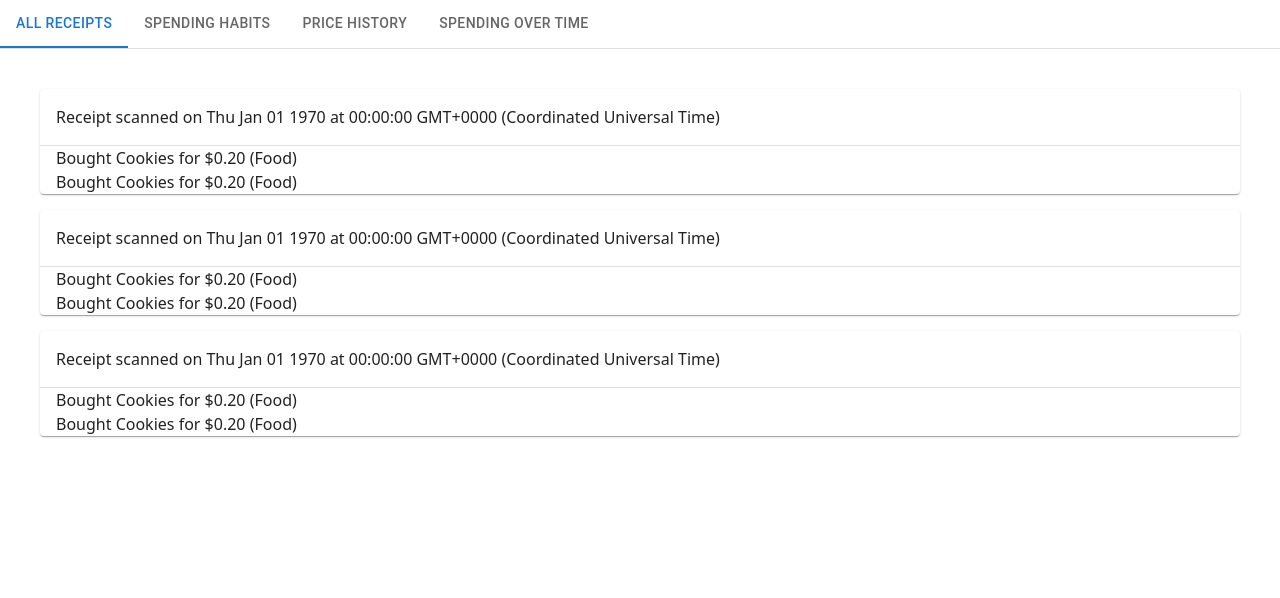
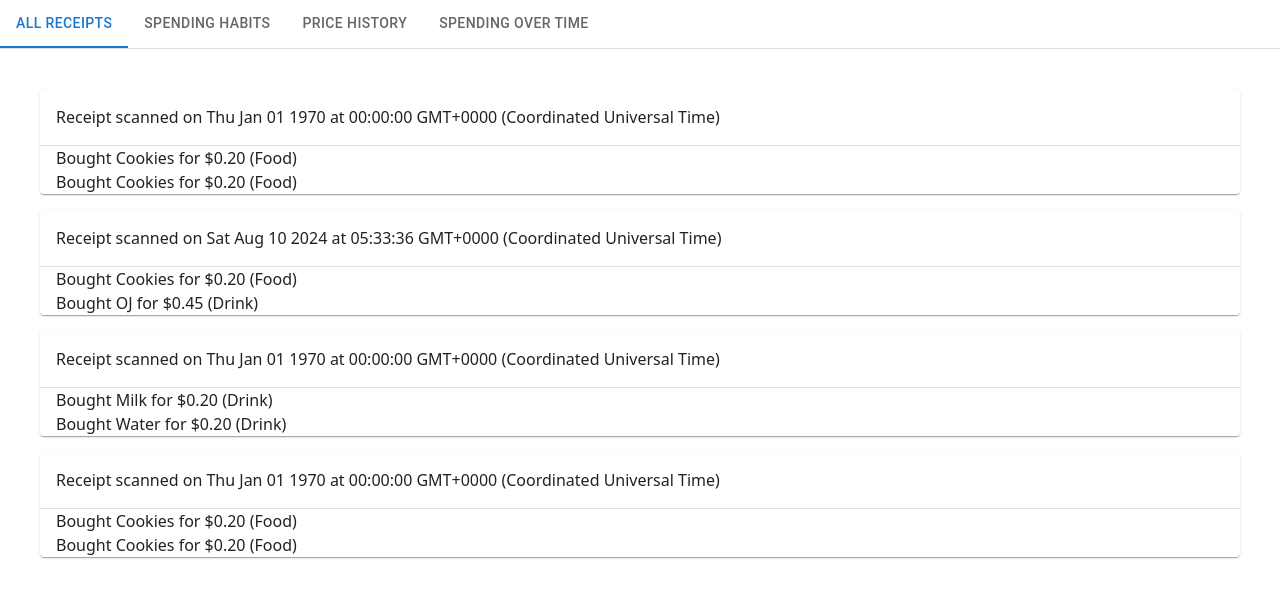
Before and after one commit to mrodz/receiptify, a React app in the folder frontend/: page /stats in a window 1280 px wide. Shown: the top 598 px of the page. Built offline with nearby package versions, Linux system fonts and the light colour scheme; no server answers; the HTML template or start-up script is replaced by a standard one.

Commit message:
Create spending habit pie chart for spending by category

```diff
--- a/frontend/package.json
+++ b/frontend/package.json
@@ -13,6 +13,7 @@
     "@emotion/react": "^11.13.0",
     "@emotion/styled": "^11.13.0",
     "@mui/material": "^5.16.7",
+    "@mui/x-charts": "^7.12.1",
     "firebase": "^10.12.5",
     "react": "^18.3.1",
     "react-dom": "^18.3.1",
--- a/frontend/src/pages/statistics/Statistics.tsx
+++ b/frontend/src/pages/statistics/Statistics.tsx
@@ -3,8 +3,10 @@ import { useLocation } from "react-router-dom";
 import React from "react";
 import { ReactNode, useEffect, useState } from "react";
 import type { User } from "firebase/auth";
-import { Box, Tabs, Tab, Divider, Card } from "@mui/material";
+import { Box, Tabs, Tab } from "@mui/material";
 import {Receipt} from "./receipt";
+import AllReceipts from "./tabs/AllReceipts";
+import SpendingHabits from "./tabs/SpendingHabits";
 
 function Statistics() {
 	const location = useLocation();
@@ -60,8 +62,15 @@ function StatisticsPage() {
         {
             timestamp: new Date(50),
             items: [
+                { name: "Milk", cost: 20, category: "Drink" },
+                { name: "Water", cost: 20, category: "Drink" }
+            ],
+        },
+        {
+            timestamp: new Date(Date.now() - 1000),
+            items: [
                 { name: "Cookies", cost: 20, category: "Food" },
-                { name: "Cookies", cost: 20, category: "Food" }
+                { name: "OJ", cost: 45, category: "Drink" }
             ],
         },
     ])
@@ -89,30 +98,10 @@ function StatisticsPage() {
                 </Tabs>
             </Box>
             <TabPanel index={0} visibleIndex={visibleIndex}>
-                {
-                    receipts?.map((receipt, i) => {
-                        return (
-                            <Card key={i} sx={{marginBottom: 2}}>
-                                <Box padding={2}>
-                                    <span>Receipt scanned on {receipt.timestamp.toDateString()} at {receipt.timestamp.toTimeString()}</span>
-                                </Box>
-                                <Divider></Divider>
-                                {
-                                    receipt.items.map((item, i) => {
-                                        return (
-                                            <Box key={i} paddingLeft={2}>
-                                                <span>Bought {item.name} for ${(item.cost / 100).toLocaleString("en", { minimumFractionDigits: 2 })} ({item.category})</span>
-                                            </Box>
-                                        )
-                                    })
-                                }
-                            </Card>
-                        )
-                    })
-                }
+                <AllReceipts receipts={receipts}/>
             </TabPanel>
             <TabPanel index={1} visibleIndex={visibleIndex}>
-                <div></div>
+                <SpendingHabits receipts={receipts}/>
             </TabPanel>
             <TabPanel index={2} visibleIndex={visibleIndex}>
                 <div></div>
--- /dev/null
+++ b/frontend/src/pages/statistics/tabs/AllReceipts.tsx
@@ -0,0 +1,33 @@
+import { Card, Box, Divider } from "@mui/material";
+
+import { Receipt } from "../receipt";
+
+function AllReceipts(props: { receipts: Receipt[] }) {
+    return (
+        <>
+        {
+            props.receipts?.map((receipt, i) => {
+                return (
+                    <Card key={i} sx={{marginBottom: 2}}>
+                        <Box padding={2}>
+                            <span>Receipt scanned on {receipt.timestamp.toDateString()} at {receipt.timestamp.toTimeString()}</span>
+                        </Box>
+                        <Divider></Divider>
+                        {
+                            receipt.items.map((item, i) => {
+                                return (
+                                    <Box key={i} paddingLeft={2}>
+                                        <span>Bought {item.name} for ${(item.cost / 100).toLocaleString("en", { minimumFractionDigits: 2 })} ({item.category})</span>
+                                    </Box>
+                                )
+                            })
+                        }
+                    </Card>
+                )
+            })
+        }
+        </>
+    )
+}
+
+export default AllReceipts
--- /dev/null
+++ b/frontend/src/pages/statistics/tabs/SpendingHabits.tsx
@@ -0,0 +1,73 @@
+import { Box, Typography, Select, MenuItem } from "@mui/material";
+import { PieChart, PieValueType } from "@mui/x-charts";
+import React from "react";
+
+import { Receipt } from "../receipt";
+
+function CategorySpendingPie(props: { receipts: Receipt[] }) {
+    const [targetMonth, setTargetMonth] = React.useState<number>(0)
+
+    const now =  Date.now()
+    const categoryData: {[key: string]: number} = {}
+    let totalPrice = 0
+
+    for (const receipt of props.receipts) {
+        const date = receipt.timestamp
+        const difference = new Date(now - date.getTime())
+        const months = (11 - difference.getMonth()) + (difference.getUTCFullYear() - 1970) * 12
+
+        if (months !== targetMonth)
+            continue
+
+        for (const item of receipt.items) {
+            if (categoryData[item.category])
+                categoryData[item.category] += item.cost
+            else
+                categoryData[item.category] = item.cost
+
+            totalPrice += item.cost
+        }
+    }
+
+    const data: PieValueType[] = []
+    let id = 0
+
+    for (const key in categoryData) {
+        data.push({ id: id++, label: key, value: categoryData[key] })
+    }
+
+    return (
+        <div>
+            <Box>
+                <Typography>Spending by category </Typography>
+                <Select value={targetMonth} onChange={e => setTargetMonth(e.target.value as number)}>
+                    <MenuItem value={0}>This Month</MenuItem>
+                    {
+
+                    }
+                </Select>
+            </Box>
+            <PieChart
+                width={500} height={500}
+                series={
+                    [
+                        {
+                            data,
+                            arcLabel: item => `${item.label} ${(100 * item.value / totalPrice).toFixed(1)}%`,
+                            arcLabelMinAngle: 30
+                        }
+                    ]
+                }/>
+        </div>
+    )
+}
+
+function SpendingHabits(props: { receipts: Receipt[] }) {
+    return (
+        <>
+            <CategorySpendingPie receipts={props.receipts}/>
+        </>
+    )
+}
+
+export default SpendingHabits
```
Also changed, not shown: 1 other file (tests, documents, lock files or other folders).
